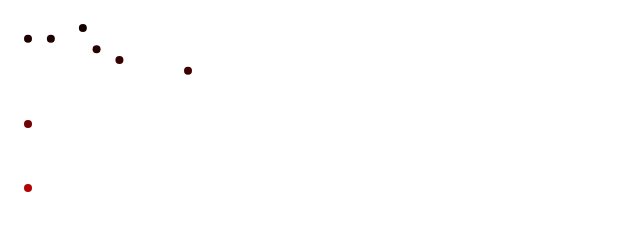
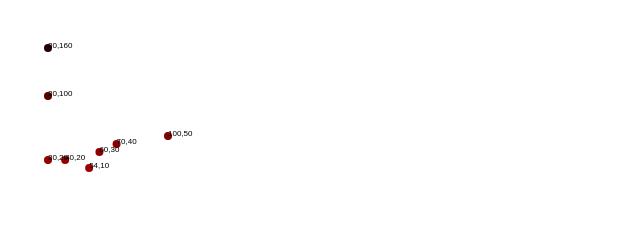
Before and after one commit to cyrus-shahrivar/cyrus-shahrivar.github.io, a plain HTML site: page index.html in a window 1280 px wide. Shown: the whole page, without its empty margins (0-640 px from the left). Drawn offline with Linux system fonts and the light colour scheme.

Commit message:
added text to scatterplot, reversed direction

```diff
--- a/index.html
+++ b/index.html
@@ -12,7 +12,7 @@
     var w = 200,
         h = 200;
 
-    var padding = 20;
+    var padding = 40;
 
     var array = [
                 [100,50],
@@ -31,7 +31,7 @@
 
     var yScale = d3.scale.linear()
                   .domain([d3.min(array, function(d){return d[1]}),d3.max(array, function(d){return d[1]})])
-                  .range([0 + padding, h - padding]);
+                  .range([h - padding, 0 + padding]);
 
                   // will make "y" values actually go bottom-up (opp of coord system).range([h - padding, 0 + padding]);
 
@@ -52,6 +52,15 @@
                        .attr('r', 4)
                        .attr('fill', function(d,i){return 'rgb(' + yScale(d[1]) + ',0,0)'});
 
+    var text = svg.selectAll('text')
+                  .data(array)
+                  .enter()
+                  .append('text')
+                  .attr('x',function(d){return xScale(d[0])})
+                  .attr('y',function(d){return yScale(d[1])})
+                  .text(function(d){return d[0] + "," + d[1]})
+                  .style('font-family', 'sans-serif')
+                  .style('font-size', '8px')
     </script>
   </body>
 </html>
```
